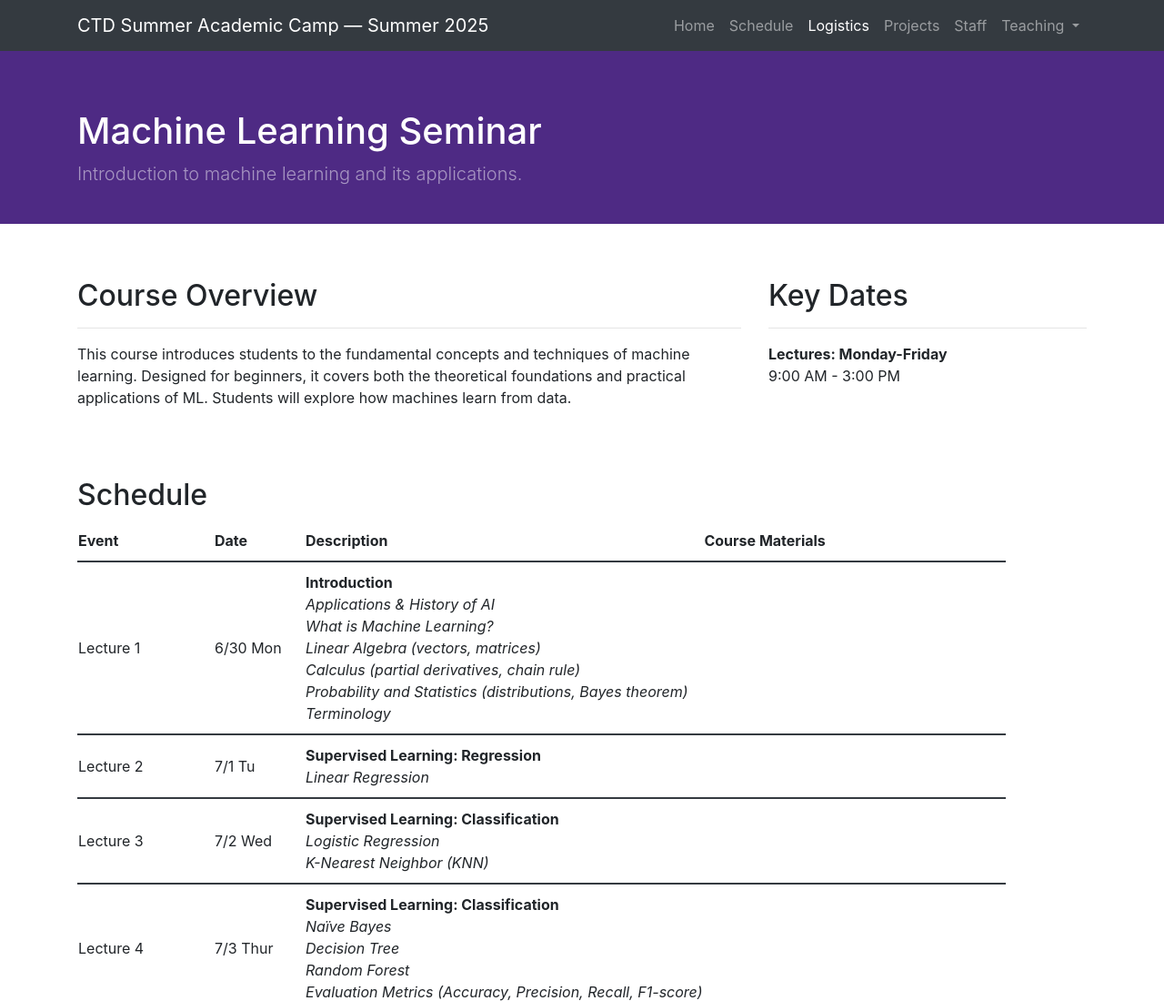
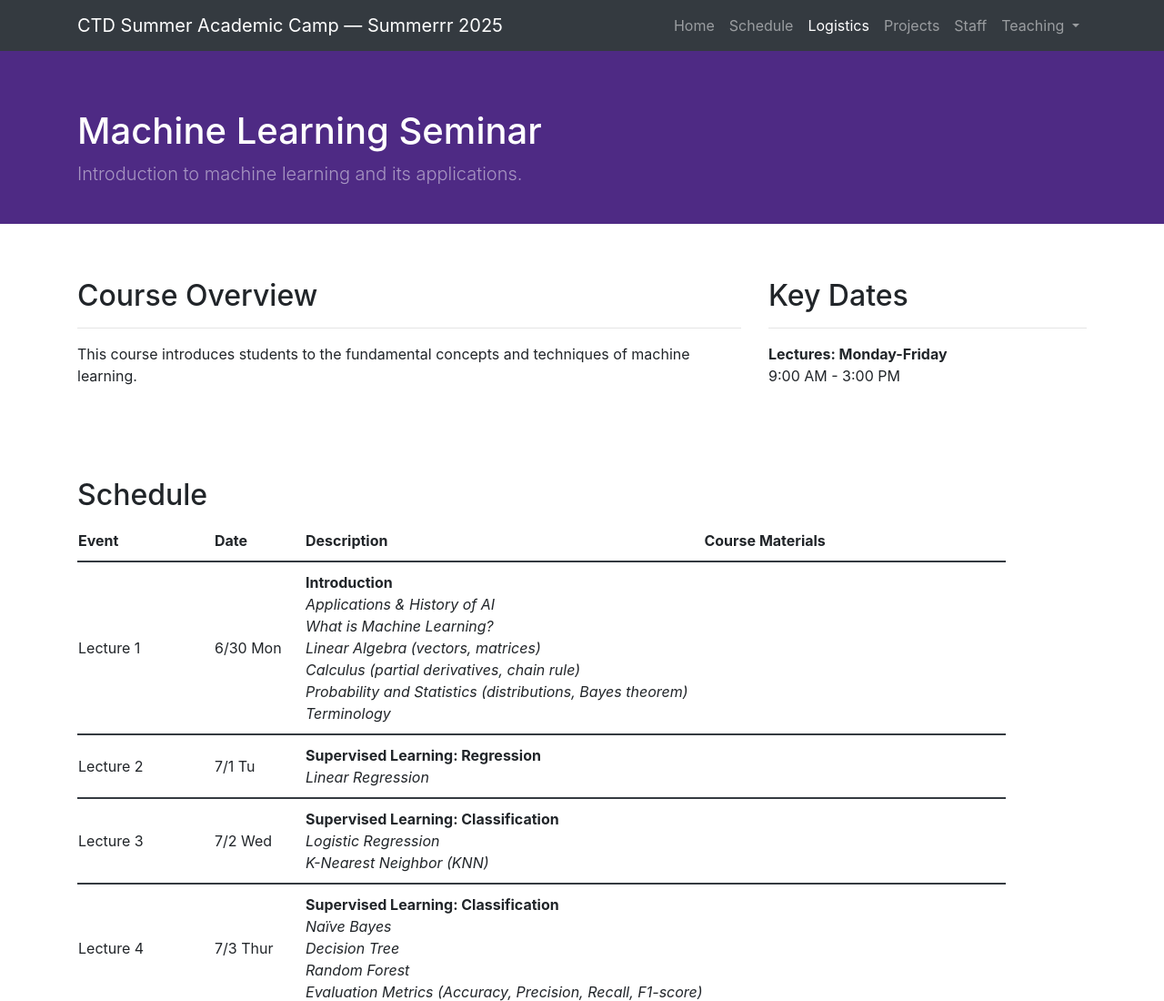
Before and after one commit to ftaghv/ML, a plain HTML site: page index.html in a window 1280 px wide. Shown: the top 1100 px of the page at 91% size. Drawn offline with Linux system fonts and the light colour scheme.

Commit message:
Update index.html

```diff
--- a/index.html
+++ b/index.html
@@ -25,7 +25,7 @@
   <!-- Navigation -->
   <nav class="navbar navbar-expand-lg navbar-dark bg-dark fixed-top">
     <div class="container">
-      <a class="navbar-brand" href="#">CTD Summer Academic Camp &mdash; Summer 2025</a>
+      <a class="navbar-brand" href="#">CTD Summer Academic Camp &mdash; Summerrr 2025</a>
       <button class="navbar-toggler" type="button" data-toggle="collapse" data-target="#navbarResponsive" aria-controls="navbarResponsive" aria-expanded="false" aria-label="Toggle navigation">
         <span class="navbar-toggler-icon"></span>
       </button>
@@ -53,7 +53,7 @@
               Teaching
             </a>
             <div class="dropdown-menu" aria-labelledby="teachingDropdown">
-              <a class="dropdown-item" href="cs145/index.html" target="_blank">Machine Learning</a>
+              <a class="dropdown-item" href="cs145/index.html" target="_blank">Machine Learning fekjflekjflkejgls</a>
               <a class="dropdown-item" href="cs101/index.html" target="_blank">Programming with Java</a>
               <a class="dropdown-item" href="mlcourse/index.html" target="_blank">Programming with python</a>
             </div>
@@ -85,7 +85,7 @@
       <div class="col-md-8">
         <h2>Course Overview</h2>
         <hr>
-        <p>This course introduces students to the fundamental concepts and techniques of machine learning. Designed for beginners, it covers both the theoretical foundations and practical applications of ML. Students will explore how machines learn from data.</p>
+        <p>This course introduces students to the fundamental concepts and techniques of machine learning.</p>
       </div>
       <div class="col-md-4">
         <h2>Key Dates</h2>
```
